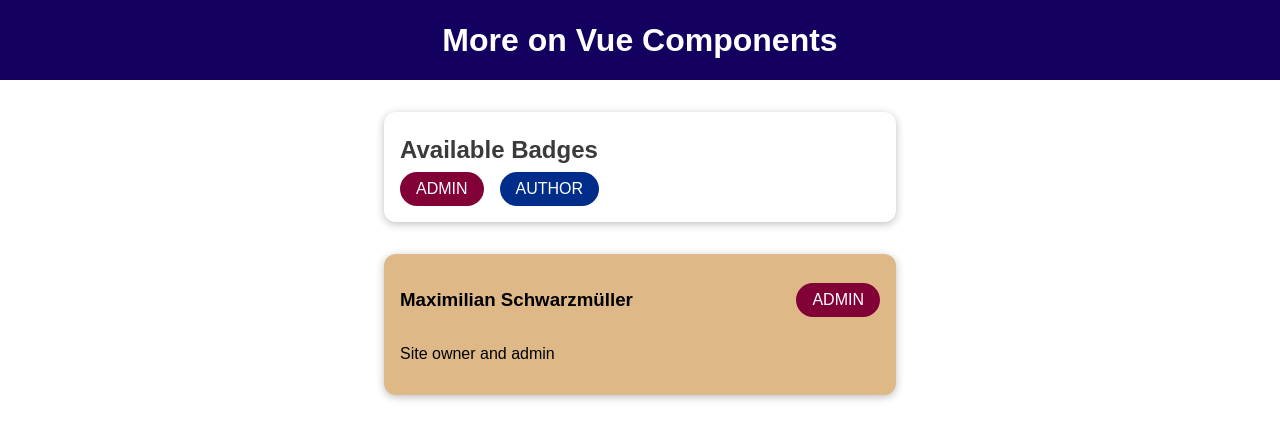
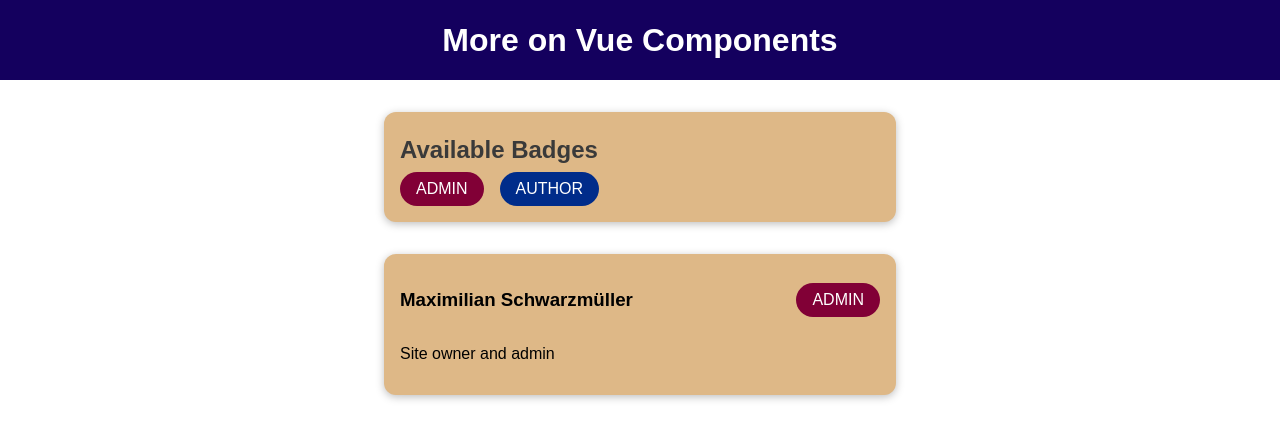
Before and after one commit to VarunPoloju/VueJs_Global-LocalComponents, a Vue app: page / in a window 1280 px wide. Shown: the top 440 px of the page. Built offline with nearby package versions, Linux system fonts and the light colour scheme.

Commit message:
slot to wrap content around html content

```diff
--- a/src/components/BadgeList.vue
+++ b/src/components/BadgeList.vue
@@ -1,5 +1,6 @@
 <template>
   <section>
+    <base-card>
     <h2>Available Badges</h2>
     <ul>
       <li>
@@ -9,18 +10,13 @@
         <base-badge type="author" caption="AUTHOR"></base-badge>
       </li>
     </ul>
+  </base-card>
   </section>
 </template>
 
 <style scoped>
 
-section {
-  margin: 2rem auto;
-  max-width: 30rem;
-  border-radius: 12px;
-  box-shadow: 0 2px 8px rgba(0, 0, 0, 0.26);
-  padding: 1rem;
-}
+
 
 section h2 {
   margin: 0.5rem 0;
```
